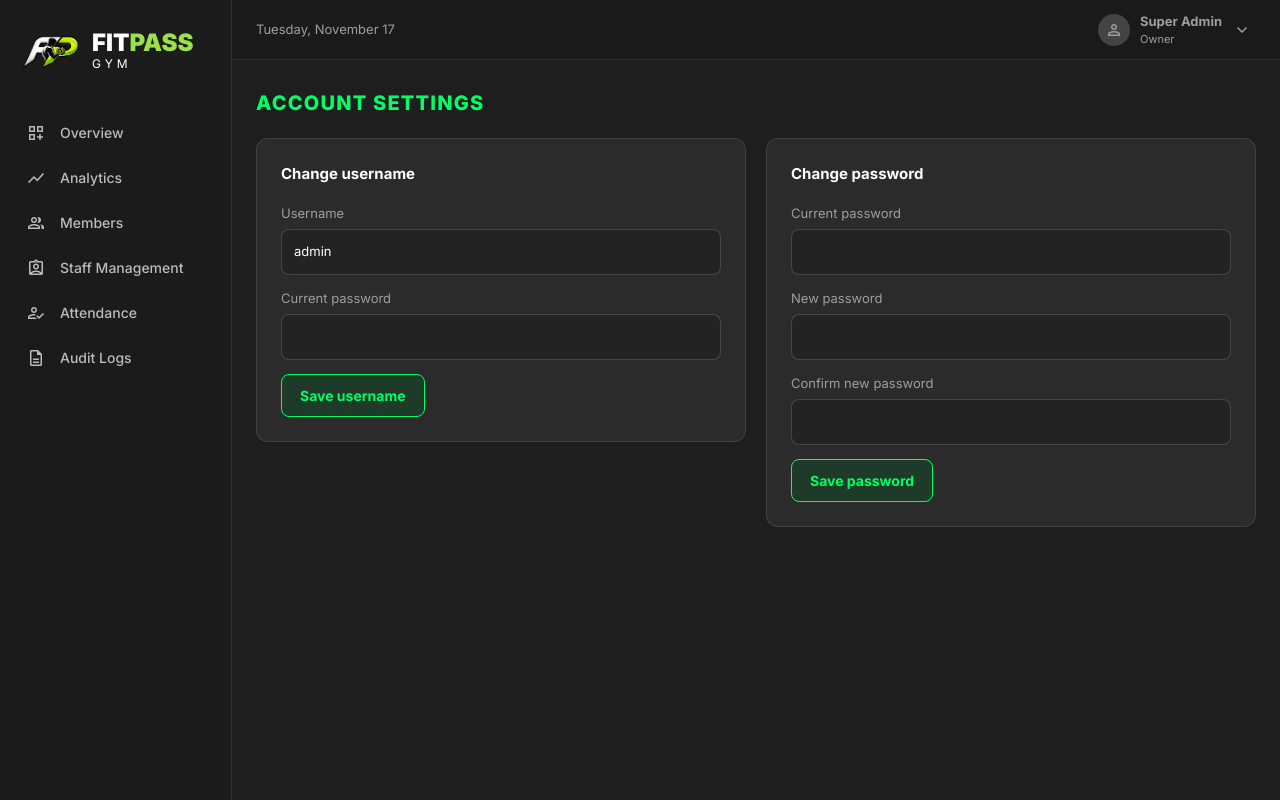
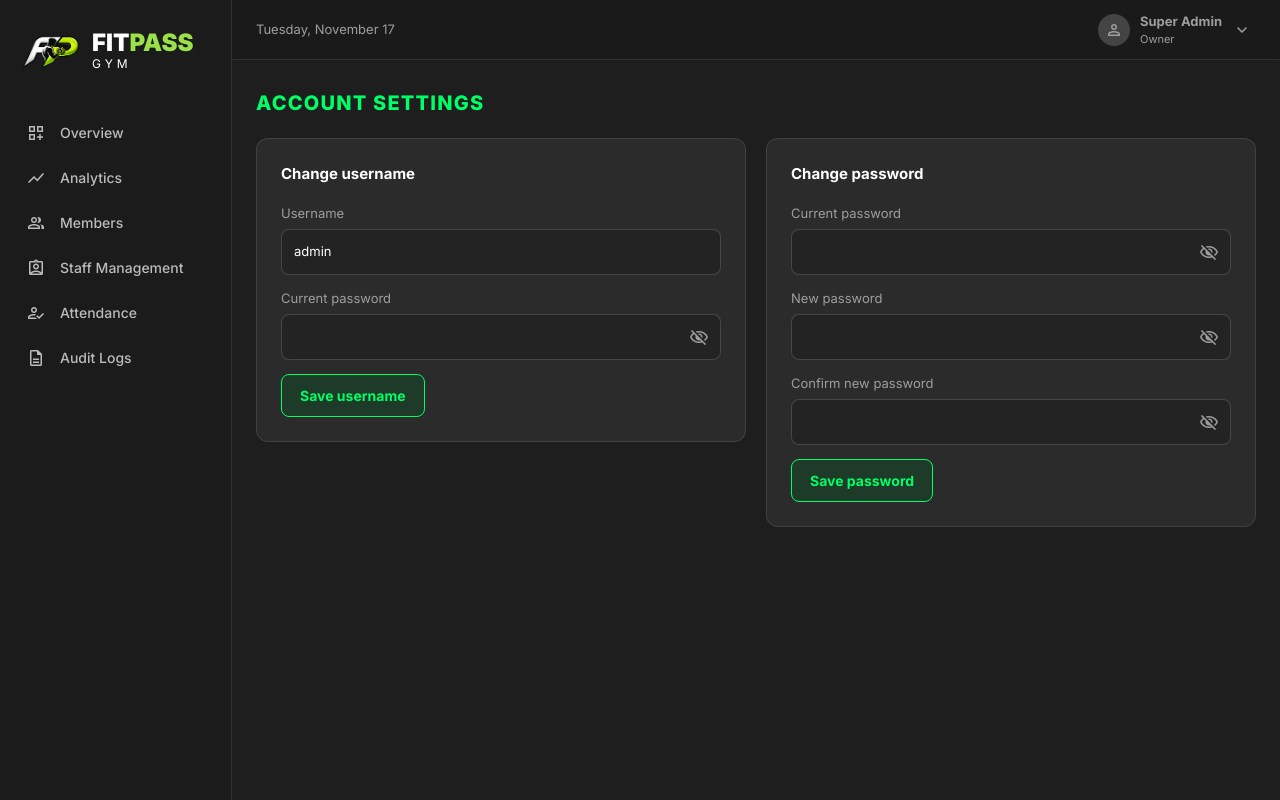
Before and after one commit to Ahronefabro/FITPASS, a Laravel app: page /account in a window 1280 px wide. Run offline with Laravel 12, Linux system fonts and the light colour scheme; a user stored in the database is signed in; data comes from the database, SQL or seed files in the repository.

Commit message:
Add a show/hide eye to the password boxes in the portals
The account settings page (current, new and confirm password) and the
owner's Add Staff form (starting password) now have the same eye button
as the sign-in page, to show or hide what was typed. The boxes share one
partial, password-input, styled to sit the eye inside the box.

Co-Authored-By: Claude Opus 5.5 <noreply@anthropic.com>

```diff
--- a/public/css/fitpass.css
+++ b/public/css/fitpass.css
@@ -385,6 +385,16 @@ td select { padding: 6px 10px; background: #1E1E1E; border: 1px solid var(--line
 }
 .account-card input:focus { border-color: var(--green); }
 .field-error { color: var(--red); font-size: 13px; margin: -6px 0 0; }
+
+/* Password boxes in the portals, with an eye button to show what was typed. */
+.pw-toggle { position: relative; display: block; margin-top: 6px; }
+.account-card .pw-toggle { margin-top: 0; }
+.pw-toggle input { width: 100%; margin-top: 0; padding-right: 44px; }
+.pw-toggle button {
+    position: absolute; right: 8px; top: 50%; translate: 0 -50%; display: flex; padding: 4px;
+    background: none; border: 0; color: var(--grey); cursor: pointer;
+}
+.pw-toggle button:hover { color: #fff; }
 .btn-primary {
     background: #1E3A29; color: var(--green); border: 1px solid var(--green); border-radius: 8px;
     padding: 10px 18px; font-weight: 700; cursor: pointer; align-self: flex-start;
--- a/resources/views/account/settings.blade.php
+++ b/resources/views/account/settings.blade.php
@@ -16,7 +16,7 @@
         @error('username', 'username') <p class="field-error">{{ $message }}</p> @enderror
 
         <label>Current password
-            <input type="password" name="current_password" required autocomplete="current-password">
+            @include('partials.password-input', ['name' => 'current_password', 'autocomplete' => 'current-password'])
         </label>
         @error('current_password', 'username') <p class="field-error">{{ $message }}</p> @enderror
 
@@ -28,17 +28,17 @@
         <h2>Change password</h2>
 
         <label>Current password
-            <input type="password" name="current_password" required autocomplete="current-password">
+            @include('partials.password-input', ['name' => 'current_password', 'autocomplete' => 'current-password'])
         </label>
         @error('current_password', 'password') <p class="field-error">{{ $message }}</p> @enderror
 
         <label>New password
-            <input type="password" name="password" required autocomplete="new-password">
+            @include('partials.password-input', ['name' => 'password', 'autocomplete' => 'new-password'])
         </label>
         @error('password', 'password') <p class="field-error">{{ $message }}</p> @enderror
 
         <label>Confirm new password
-            <input type="password" name="password_confirmation" required autocomplete="new-password">
+            @include('partials.password-input', ['name' => 'password_confirmation', 'autocomplete' => 'new-password'])
         </label>
 
         <button class="btn-primary" type="submit">Save password</button>
--- a/resources/views/owner/staff.blade.php
+++ b/resources/views/owner/staff.blade.php
@@ -82,7 +82,7 @@
             <label>Full name <input name="name" value="{{ old('name') }}" required></label>
             <label>Username <input name="username" value="{{ old('username') }}" autocomplete="off" required></label>
             <label>Email <input type="email" name="email" value="{{ old('email') }}" autocomplete="off" required></label>
-            <label>Starting password <input type="password" name="password" minlength="8" autocomplete="new-password" required></label>
+            <label>Starting password @include('partials.password-input', ['name' => 'password', 'autocomplete' => 'new-password', 'minlength' => 8])</label>
             <label>Shift start <input type="time" name="shift_start" value="{{ old('shift_start', '06:00') }}" required></label>
             <label>Status
                 <select name="status">
--- /dev/null
+++ b/resources/views/partials/password-input.blade.php
@@ -0,0 +1,10 @@
+{{-- A password box with an eye button to show or hide what was typed, for the
+     forms inside the portals. The sign-in pages use password-field instead. --}}
+<span class="pw-toggle">
+    <input type="password" name="{{ $name }}" autocomplete="{{ $autocomplete ?? 'off' }}"
+        @isset($minlength) minlength="{{ $minlength }}" @endisset required>
+    <button type="button" title="Show or hide password" aria-label="Show or hide password"
+        onclick="const i = this.previousElementSibling, show = i.type === 'password'; i.type = show ? 'text' : 'password'; this.firstElementChild.textContent = show ? 'visibility' : 'visibility_off';">
+        <span class="material-symbols-outlined">visibility_off</span>
+    </button>
+</span>
```
